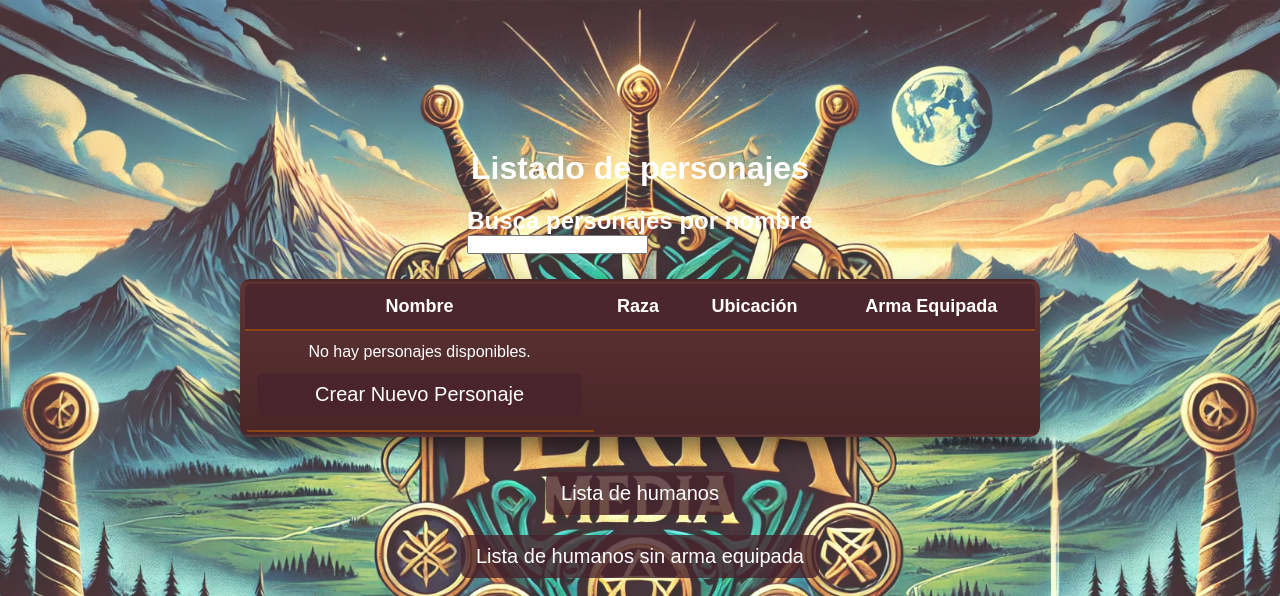
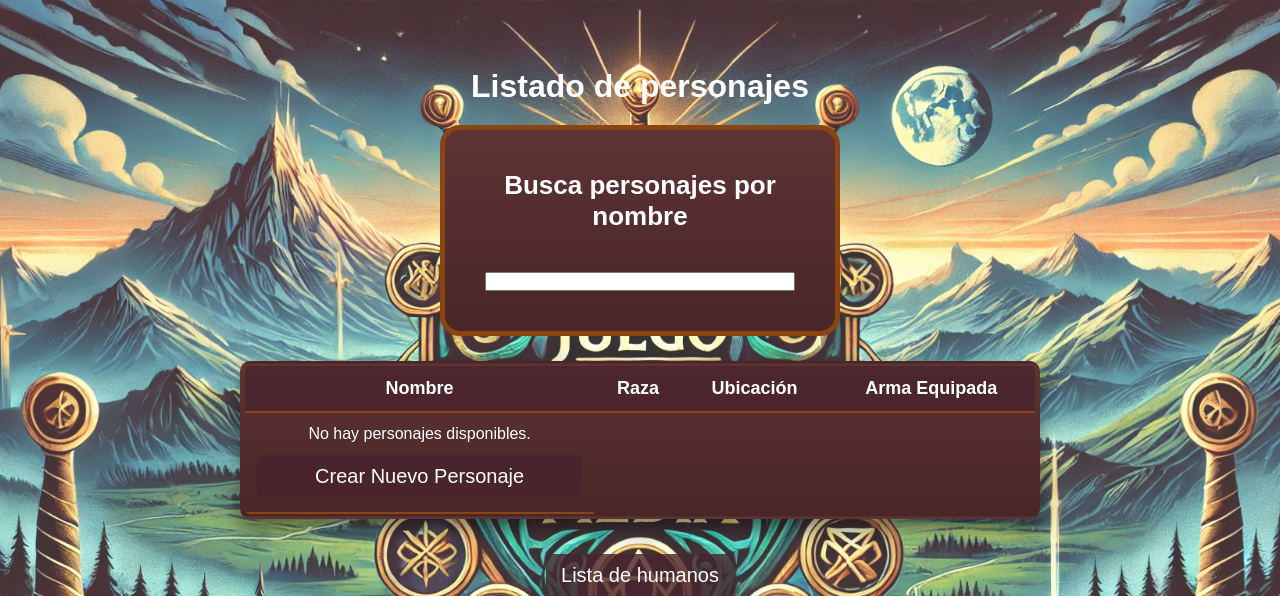
Before and after one commit to daninogales30/juego_tierra_media_django, a Django app: page /character_list/ in a window 1280 px wide. Shown: the top 596 px of the page. Run offline with Django 5.2, Linux system fonts and the light colour scheme; the visitor is signed in with stand-in values (Sample User, id 1); data that the repository does not hold is empty.

Commit message:
Pruebas...

```diff
--- a/character/static/character_list.css
+++ b/character/static/character_list.css
@@ -22,6 +22,26 @@ body {
 
 h1 {
     font-size: 32px;
+    margin-bottom: 20px;
+    text-align: center;
+}
+
+div {
+    background: linear-gradient(to bottom, #5e3334, #492627);
+    border: 5px saddlebrown solid;
+    border-radius: 20px;
+    padding: 40px;
+    display: flex;
+    flex-direction: column;
+    gap: 20px;
+    transition: transform 0.3s ease, box-shadow 0.3s ease;
+    text-align: center;
+    max-width: 400px;
+    width: 100%;
+}
+
+h2 {
+    font-size: 26px;
     margin-bottom: 20px;
     text-align: center;
 }
```
